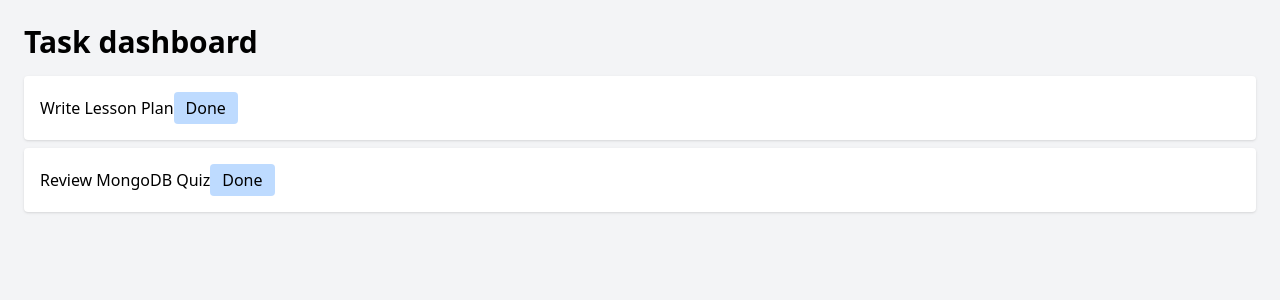
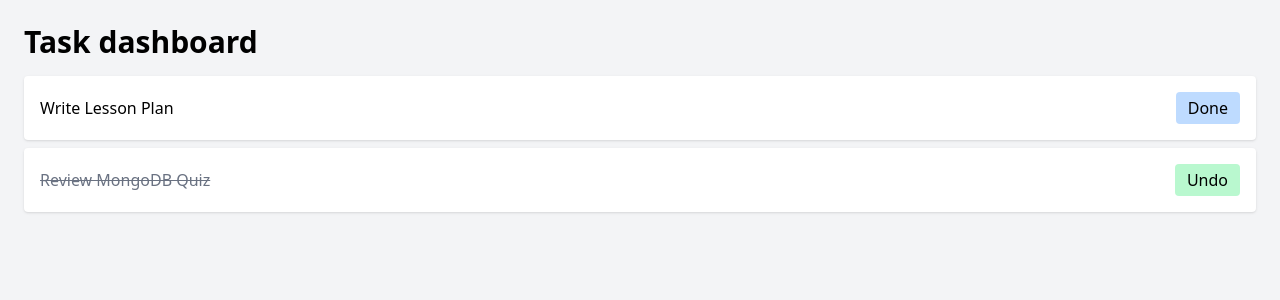
Before and after one commit to abascharles/PLPMERN, a React (Vite) app in the folder week3-ReactJS/plp-week3/: page / in a window 1280 px wide. Shown: the top 300 px of the page. Built offline with nearby package versions, Linux system fonts and the light colour scheme.

Commit message:
Adding task-form component

```diff
--- a/week3-ReactJS/plp-week3/src/App.jsx
+++ b/week3-ReactJS/plp-week3/src/App.jsx
@@ -3,12 +3,12 @@ import Task from './components/Task';
 
 export default function App() {
   const [tasks, setTasks] = useState([
-    { id: 1, title: 'Write Lesson Plan', completed: false },
-    { id: 2, title: 'Review MongoDB Quiz', completed: true },
+    { id: 1, title: 'Write Lesson Plan', complete: false },
+    { id: 2, title: 'Review MongoDB Quiz', complete: true },
   ]);
 
   const toggleTask = id => {
-    setTasks(curr => curr.map(t => (t.id === id ? { ...t, completed: !t.completed } : t)));
+    setTasks(curr => curr.map(t => (t.id === id ? { ...t, complete: !t.complete } : t)));
   };
 
   return (
--- a/week3-ReactJS/plp-week3/src/components/Task.jsx
+++ b/week3-ReactJS/plp-week3/src/components/Task.jsx
@@ -1,4 +1,4 @@
-//props in react
+//props in react - passes from parent to child
 //Think of props as delivery package to your component in this case Task
 // ## Think of it Like This: 📬
 
@@ -11,11 +11,11 @@
 
 export default function Task({ id, title, complete, onToggle }) {
   return (
-    <div className="flex-items-center justify-between p-4 bg-white rounded shadow mb-2">
+    <div className="flex items-center justify-between p-4 bg-white rounded shadow mb-2">
       {/* conditional styling */}
       <span className={complete ? 'line-through text-gray-500' : ''}>{title}</span>
 
-      <button className={`px-3 py-1 rounded ${complete ? 'bg-green-200' : 'bg-blue-200'}`} onClick={() => onToggle}>
+      <button className={`px-3 py-1 rounded ${complete ? 'bg-green-200' : 'bg-blue-200'}`} onClick={() => onToggle(id)}>
         {complete ? 'Undo' : 'Done'}
       </button>
     </div>
--- /dev/null
+++ b/week3-ReactJS/plp-week3/src/components/TaskForm.jsx
@@ -0,0 +1,5 @@
+import { useState } from 'react';
+
+export default function TaskForm({ onAdd }) {
+  const [text, setText] = useState('');
+}
```
